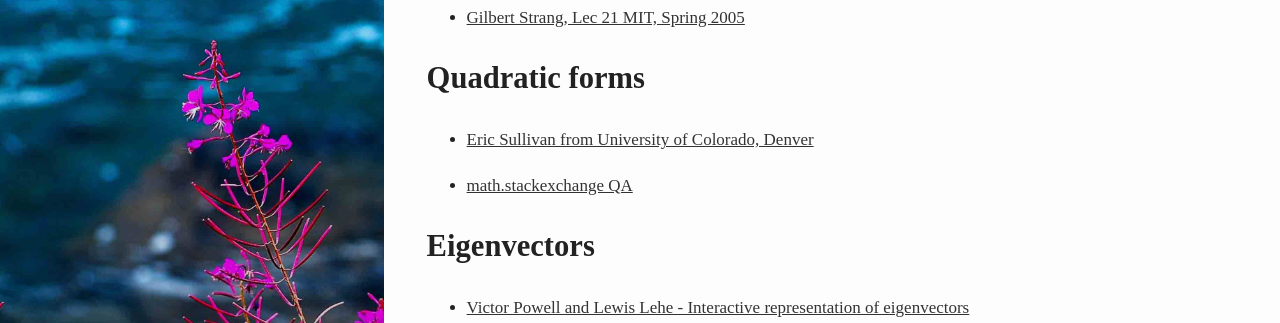
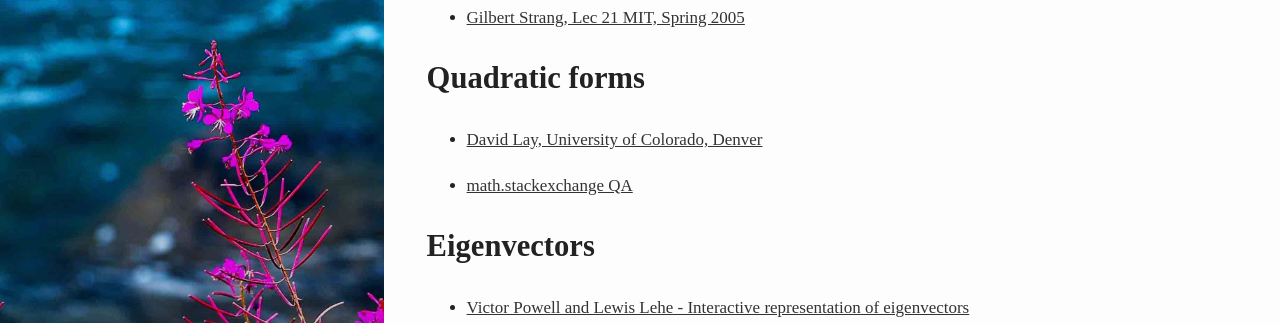
Before and after one commit to hadrienj/hadrienj.github.io, a Jekyll site: the page built from _posts/2018-03-26-Deep-Learning-Book-Series-2.7-Eigendecomposition.md, in a window 1280 px wide and 900 px high, scrolled down 27116 px. Shown: the part 130-453 px from the top of the window. Built offline with Jekyll 4.4.1, drawn with Linux system fonts in a browser that asks for light colours; formulas are drawn with MathJax 3; comment, search, counter and statistics services are not loaded.

Commit message:
update ref and link

```diff
--- a/_posts/2018-03-26-Deep-Learning-Book-Series-2.7-Eigendecomposition.md
+++ b/_posts/2018-03-26-Deep-Learning-Book-Series-2.7-Eigendecomposition.md
@@ -1606,7 +1606,7 @@ In this case, the eigenvectors are not orthogonal!
 
 ## Quadratic forms
 
-- [Eric Sullivan from University of Colorado, Denver](http://math.ucdenver.edu/~esulliva/LinearAlgebra/SlideShows/07_02.pdf)
+- [David Lay, University of Colorado, Denver](http://math.ucdenver.edu/~esulliva/LinearAlgebra/SlideShows/07_02.pdf)
 
 - [math.stackexchange QA](https://math.stackexchange.com/questions/2207111/eigendecomposition-optimization-of-quadratic-expressions)
 
```
Also changed, not shown: _posts/2018-03-26-Deep-Learning-Book-Series-2.10-The-Trace-Operator.md (+1 -1 lines).
